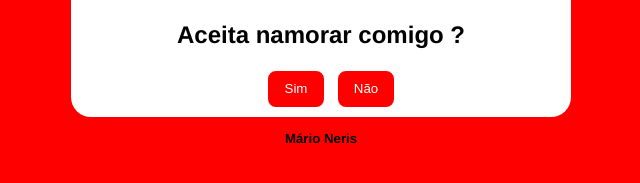
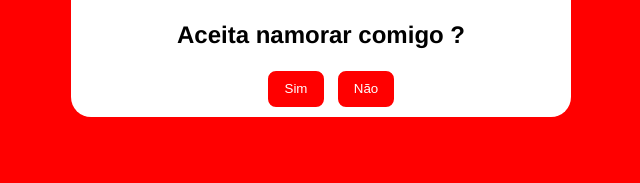
Before and after one commit to Neris0/pedido, a plain HTML site: page index.html in a window 1280 px wide. Shown: the part 441-624 px from the top of the page, without its empty margins (319-959 px from the left). Drawn offline with Linux system fonts and the light colour scheme.

Commit message:
Update index.html

```diff
--- a/index.html
+++ b/index.html
@@ -54,7 +54,7 @@
         <a href="https://www.youtube.com/watch?v=b0Ya9dPu1mo"><button id="sim">Sim</button></a>
         <button onmouseover="fuja()" id="nao">Não </button>
 
-        <h5>Mário Neris</h5>
+
 
     </div>
 
```
